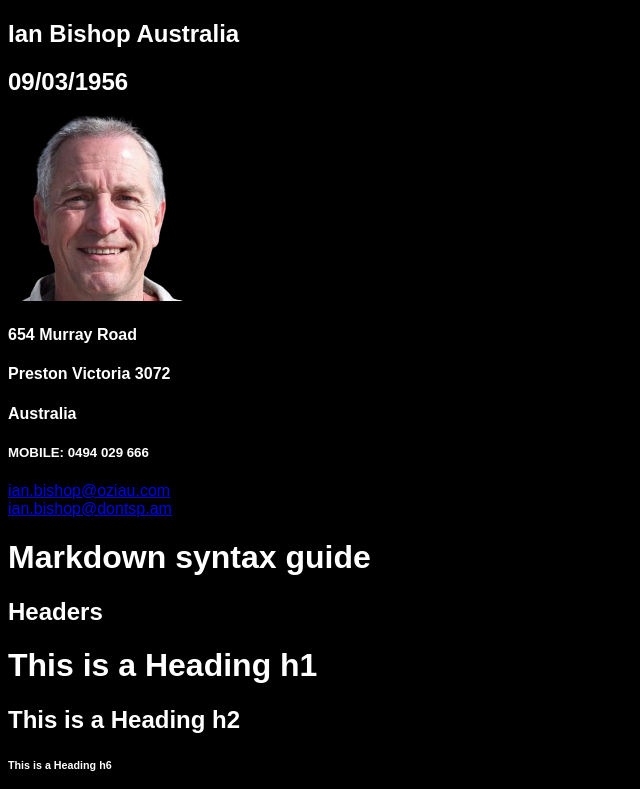
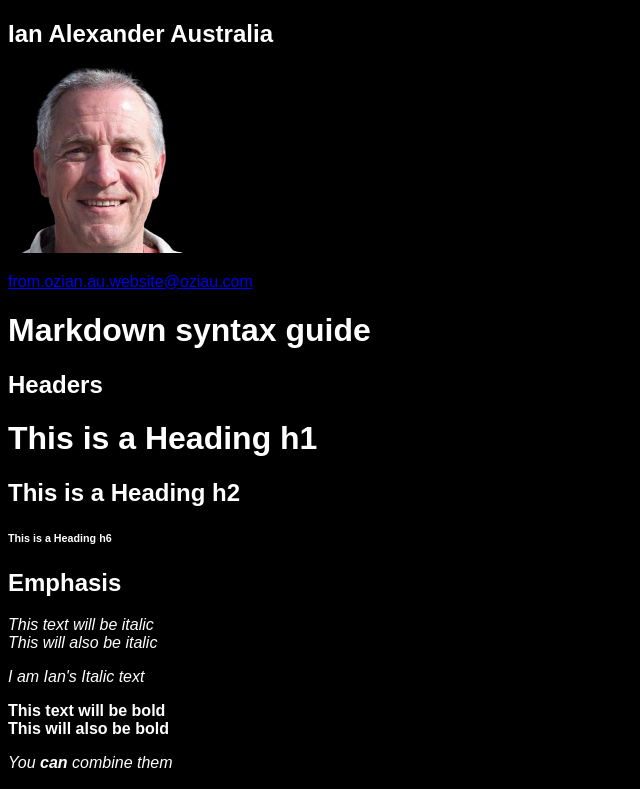
Before and after one commit to oziau/ozian-au-web, a plain HTML site: page ian.html in a window 1280 px wide. Shown: the top 789 px of the page, without its empty margins (0-640 px from the left). Drawn offline with Linux system fonts and the light colour scheme.

Commit message:
added my name to ian.html

```diff
--- a/ian.html
+++ b/ian.html
@@ -4,7 +4,9 @@
 <head>
   <meta charset="UTF-8">
   <meta name="viewport" content="width=device-width, initial-scale=1.0">
-  <title>Ian Bishop</title>
+  <title>Ian Alexander
+
+  </title>
   <style>
     body {
       background-color: black;
@@ -15,15 +17,16 @@
 </head>
 <body>
 
-<h2>Ian Bishop Australia</h2>
-<h2>09/03/1956</h2>
-<p><img src="dbblack.png" alt="Ian Bishop." title="Ian Bishop"></p>
-<h4>654 Murray Road</h4>
-<h4>Preston Victoria 3072</h4>
-<h4>Australia</h4>
-<h5>MOBILE: 0494 029 666</h5>
-<a href="mailto:ian.bishop@oziau.com">ian.bishop@oziau.com</a><br>
-<a href="mailto:ian.bishop@dontsp.am">ian.bishop@dontsp.am</a>
+<h2>Ian Alexander
+   Australia</h2>
+<p><img src="dbblack.png" alt="Ian Alexander
+  ." title="Ian Alexander
+  "></p>
+
+<a href="mailto:from.ozian.au.website@oziau.com
+">from.ozian.au.website@oziau.com
+
+</a><br>
 
 <h1>Markdown syntax guide</h1>
 <h2>Headers</h2>
@@ -54,7 +57,8 @@
 </li>
 </ol>
 <h2>Images</h2>
-<p><img src="img/dbblack.png" alt="Ian Bishop." title="Ian Bishop"></p>
+<p><img src="img/dbblack.png" alt="Ian Alexander." title="Ian Alexander
+  "></p>
 <h2>Links</h2>
 <p>Marked CLI Documentation <a href="https://marked.js.org/">marked cli</a></p>
 <p>You may be using <a href="https://markdownlivepreview.com/">Markdown Live Preview</a></p>
```
